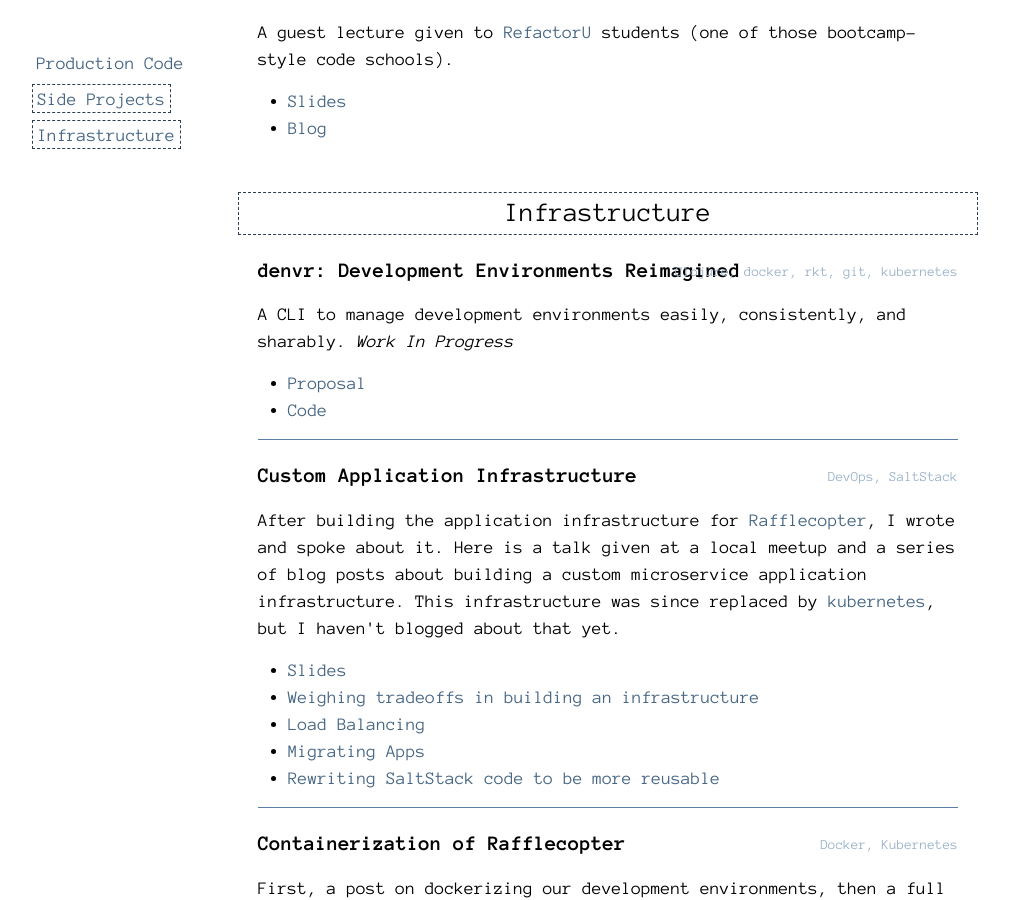
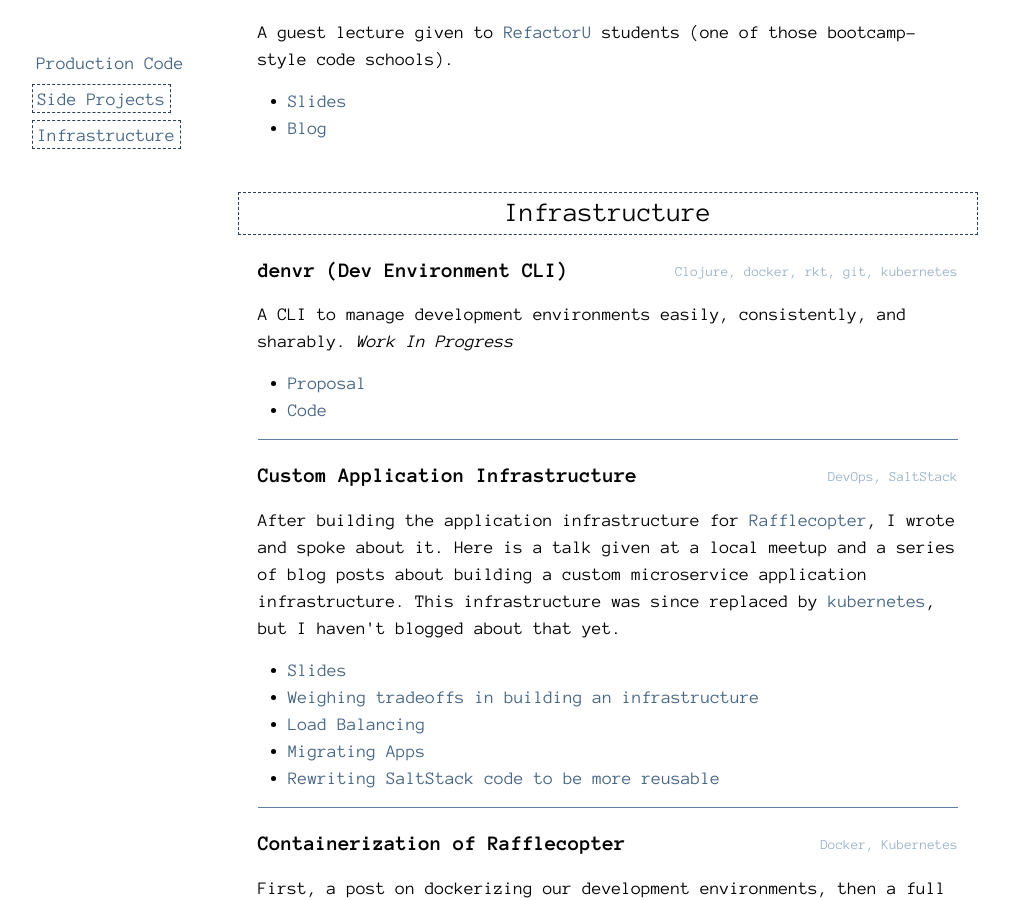
Before and after one commit to yanatan16/joneisen.works, a Jekyll site: the page built from portfolio.html, in a window 1280 px wide and 900 px high, scrolled down 1875 px. Shown: the whole window, without its empty margins (32-1041 px from the left). Built offline with Jekyll 4.4.1, drawn with Linux system fonts in a browser that asks for light colours; nearby versions of some CDN libraries.

Commit message:
shorten denvr title

```diff
--- a/_data/portfolio.yaml
+++ b/_data/portfolio.yaml
@@ -81,7 +81,7 @@
 
 - title: Infrastructure
   items:
-  - title: "denvr: Development Environments Reimagined"
+  - title: "denvr (Dev Environment CLI)"
     technologies: Clojure, docker, rkt, git, kubernetes
     content: "A CLI to manage development environments easily, consistently, and sharably. <i>Work In Progress</i>"
     links:
```
